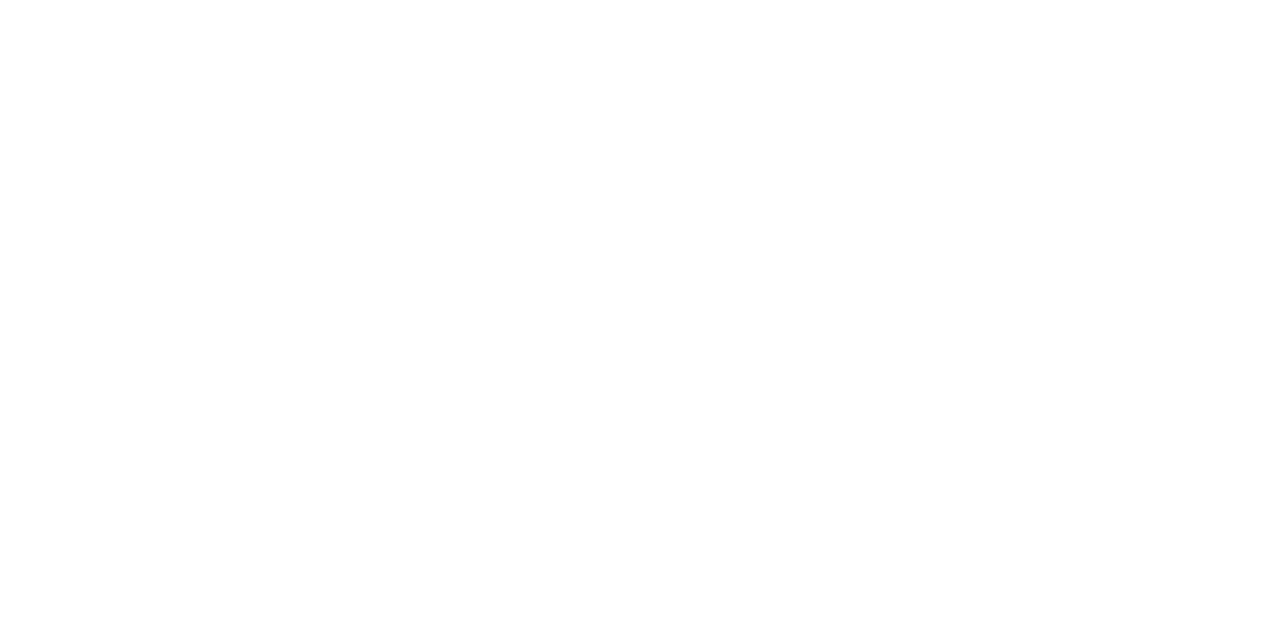
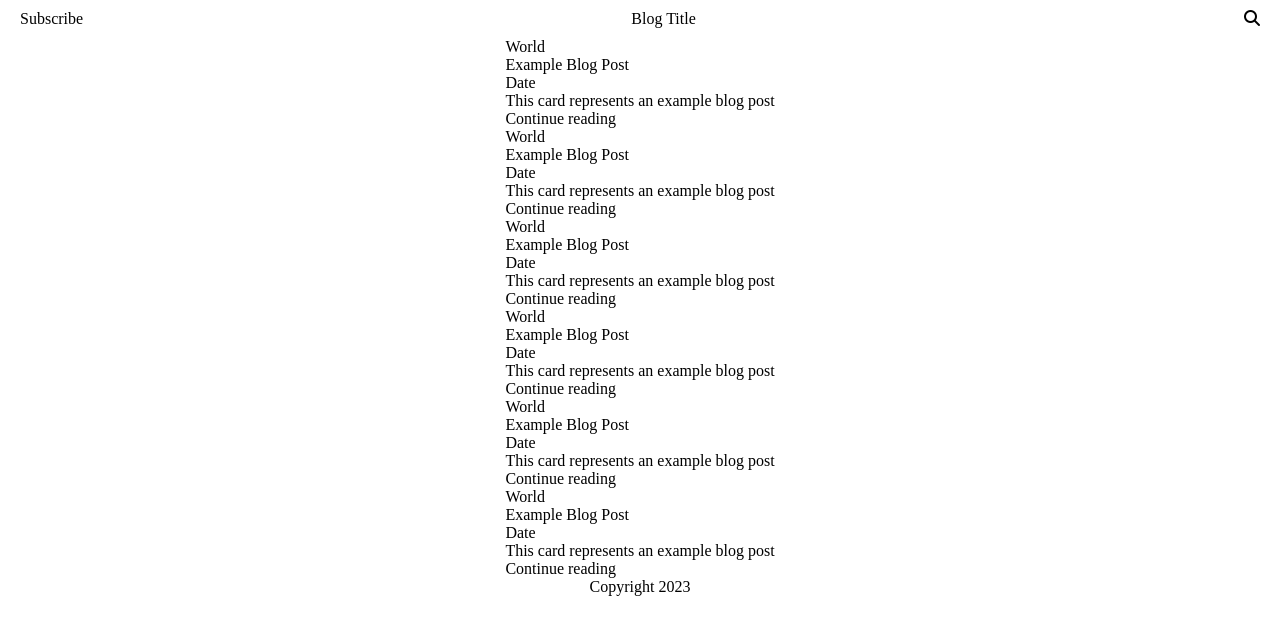
Before and after one commit to adamskys/blog-website, a plain HTML site: page index.html in a window 1280 px wide. Drawn offline with Linux system fonts and the light colour scheme.

Commit message:
adds blog page

```diff
--- a/css/style.css
+++ b/css/style.css
@@ -0,0 +1,37 @@
+* {
+  box-sizing: border-box;
+  margin: 0;
+  padding: 0;
+  font: inherit;
+}
+
+body {
+  min-height: 100vh;
+}
+
+a {
+  color: inherit;
+  text-decoration: inherit;
+}
+
+img,
+picture {
+  display: block;
+  max-width: 100%;
+}
+
+.container {
+  display: grid;
+  place-items: center;
+}
+
+header {
+  width: 100%;
+}
+
+.navbar > ul {
+  display: flex;
+  justify-content: space-between;
+  align-items: center;
+  padding: 10px 20px;
+}
--- a/index.html
+++ b/index.html
@@ -4,8 +4,71 @@
     <meta charset="UTF-8" />
     <meta http-equiv="X-UA-Compatible" content="IE=edge" />
     <meta name="viewport" content="width=device-width, initial-scale=1.0" />
+    <link
+      rel="stylesheet"
+      href="https://cdnjs.cloudflare.com/ajax/libs/font-awesome/6.4.0/css/all.min.css"
+    />
     <link rel="stylesheet" href="./css/style.css" />
     <title>Blog Website</title>
   </head>
-  <body></body>
+  <body>
+    <main class="container">
+      <header>
+        <nav class="navbar">
+          <ul>
+            <a href="">Subscribe</a>
+            <a href="">Blog Title</a>
+            <a href=""><i class="fa-solid fa-magnifying-glass"></i></a>
+          </ul>
+        </nav>
+      </header>
+      <section class="postcard-section">
+        <div class="postcard">
+          <h3>World</h3>
+          <h2>Example Blog Post</h2>
+          <h4>Date</h4>
+          <p>This card represents an example blog post</p>
+          <a href="">Continue reading</a>
+        </div>
+        <div class="postcard">
+          <h3>World</h3>
+          <h2>Example Blog Post</h2>
+          <h4>Date</h4>
+          <p>This card represents an example blog post</p>
+          <a href="">Continue reading</a>
+        </div>
+        <div class="postcard">
+          <h3>World</h3>
+          <h2>Example Blog Post</h2>
+          <h4>Date</h4>
+          <p>This card represents an example blog post</p>
+          <a href="">Continue reading</a>
+        </div>
+        <div class="postcard">
+          <h3>World</h3>
+          <h2>Example Blog Post</h2>
+          <h4>Date</h4>
+          <p>This card represents an example blog post</p>
+          <a href="">Continue reading</a>
+        </div>
+        <div class="postcard">
+          <h3>World</h3>
+          <h2>Example Blog Post</h2>
+          <h4>Date</h4>
+          <p>This card represents an example blog post</p>
+          <a href="">Continue reading</a>
+        </div>
+        <div class="postcard">
+          <h3>World</h3>
+          <h2>Example Blog Post</h2>
+          <h4>Date</h4>
+          <p>This card represents an example blog post</p>
+          <a href="">Continue reading</a>
+        </div>
+      </section>
+      <footer class="footer">
+        <h3>Copyright 2023</h3>
+      </footer>
+    </main>
+  </body>
 </html>
```
Also changed, not shown: blogpost.html (added, +11 -0 lines), css/blogpost.css (added).
